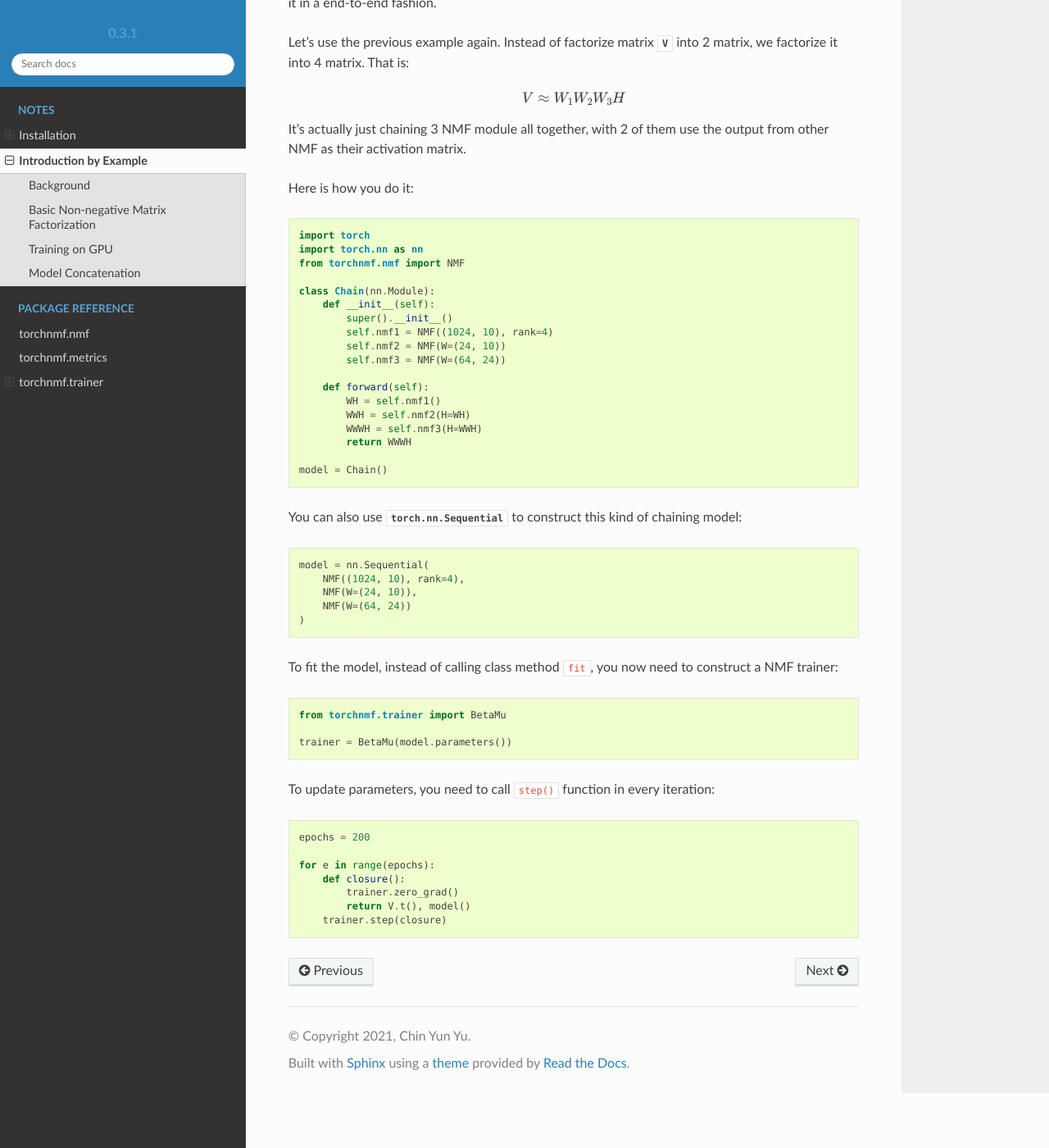
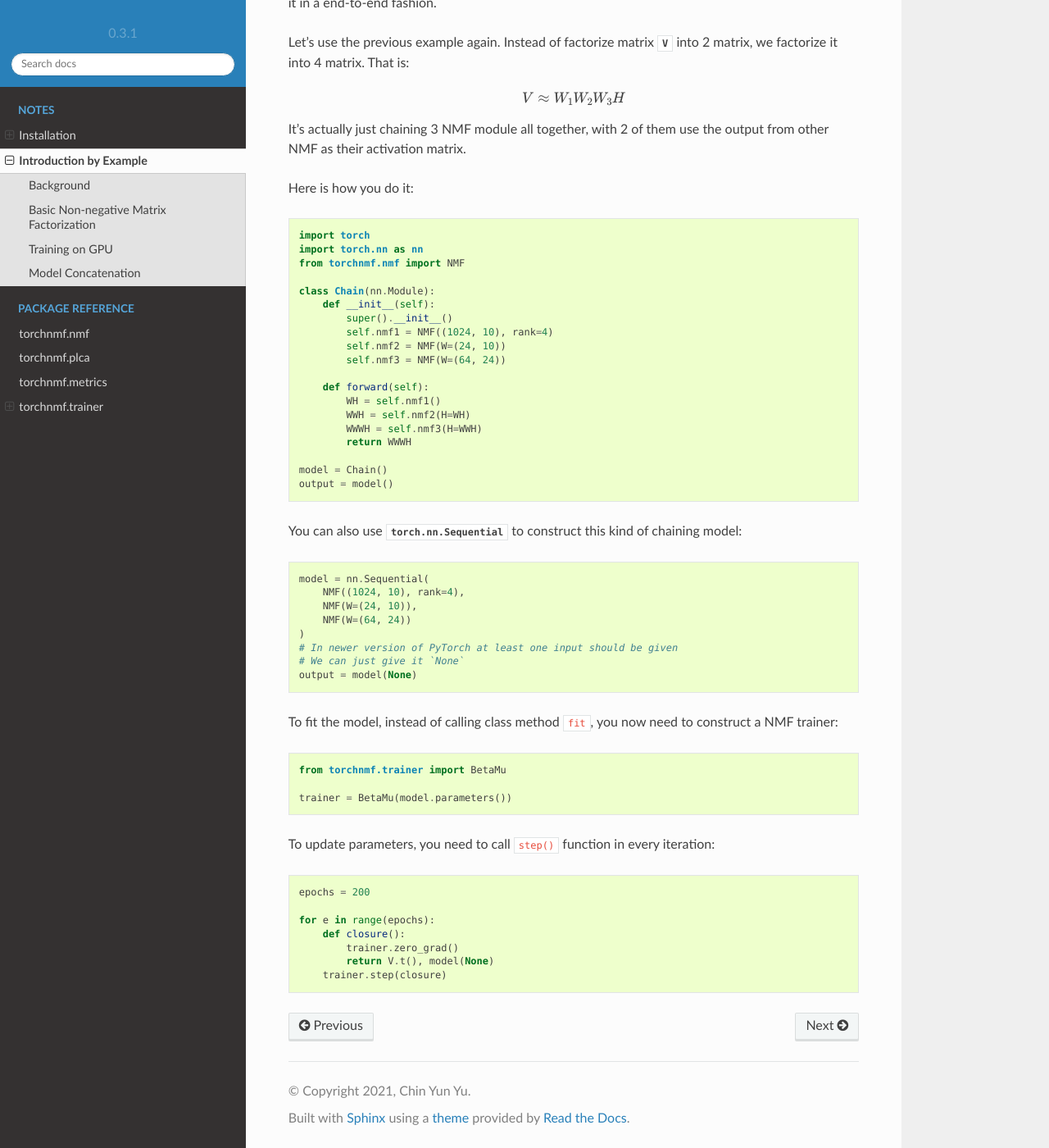
Before and after one commit to yoyololicon/pytorch-NMF, a Sphinx documentation site: the page built from docs/source/notes/intro.rst, in a window 1280 px wide and 1400 px high, scrolled down 1888 px. Shown: the whole window at 82% size. Built offline with Sphinx 7.4.7 and the Read the Docs theme 2.0.0, drawn with Linux system fonts in a browser that asks for light colours.

Commit message:
docs: add plca.rst

```diff
--- a/docs/source/index.rst
+++ b/docs/source/index.rst
@@ -23,6 +23,7 @@ into more complex NMF structures, and make it possible to train these complex mo
    :caption: Package Reference
 
    modules/nmf
+   modules/plca
    modules/metrics
    modules/trainer
 
--- a/docs/source/notes/intro.rst
+++ b/docs/source/notes/intro.rst
@@ -109,6 +109,7 @@ Here is how you do it:
             return WWWH
 
     model = Chain()
+    output = model()
 
 You can also use :obj:`torch.nn.Sequential` to construct this kind of chaining model:
 
@@ -119,6 +120,9 @@ You can also use :obj:`torch.nn.Sequential` to construct this kind of chaining m
         NMF(W=(24, 10)),
         NMF(W=(64, 24))
     )
+    # In newer version of PyTorch at least one input should be given
+    # We can just give it `None`
+    output = model(None)
 
 To fit the model, instead of calling class method ``fit``, you now need to construct a NMF trainer:
 
@@ -137,5 +141,5 @@ To update parameters, you need to call ``step()`` function in every iteration:
     for e in range(epochs):
         def closure():
             trainer.zero_grad()
-            return V.t(), model()
+            return V.t(), model(None)
         trainer.step(closure)
```
Also changed, not shown: docs/source/modules/plca.rst (added, +14 -0 lines), 1 other file.
